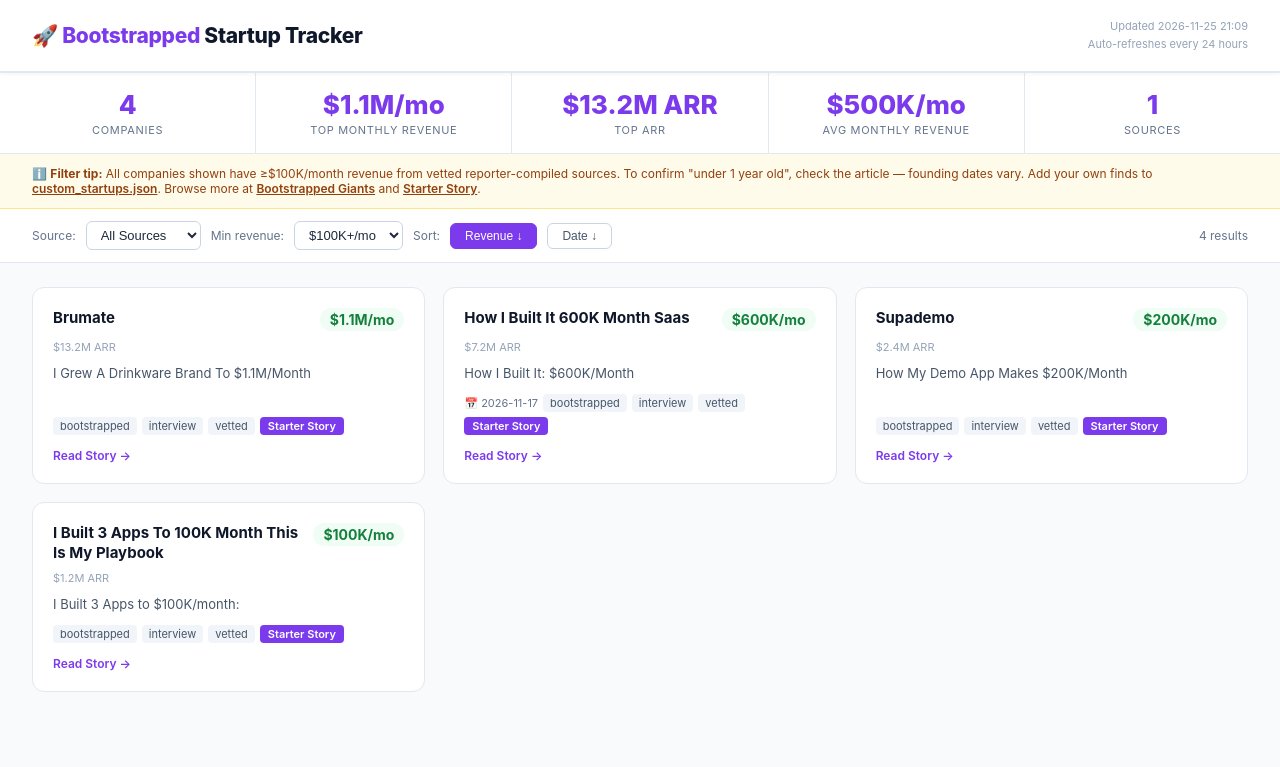
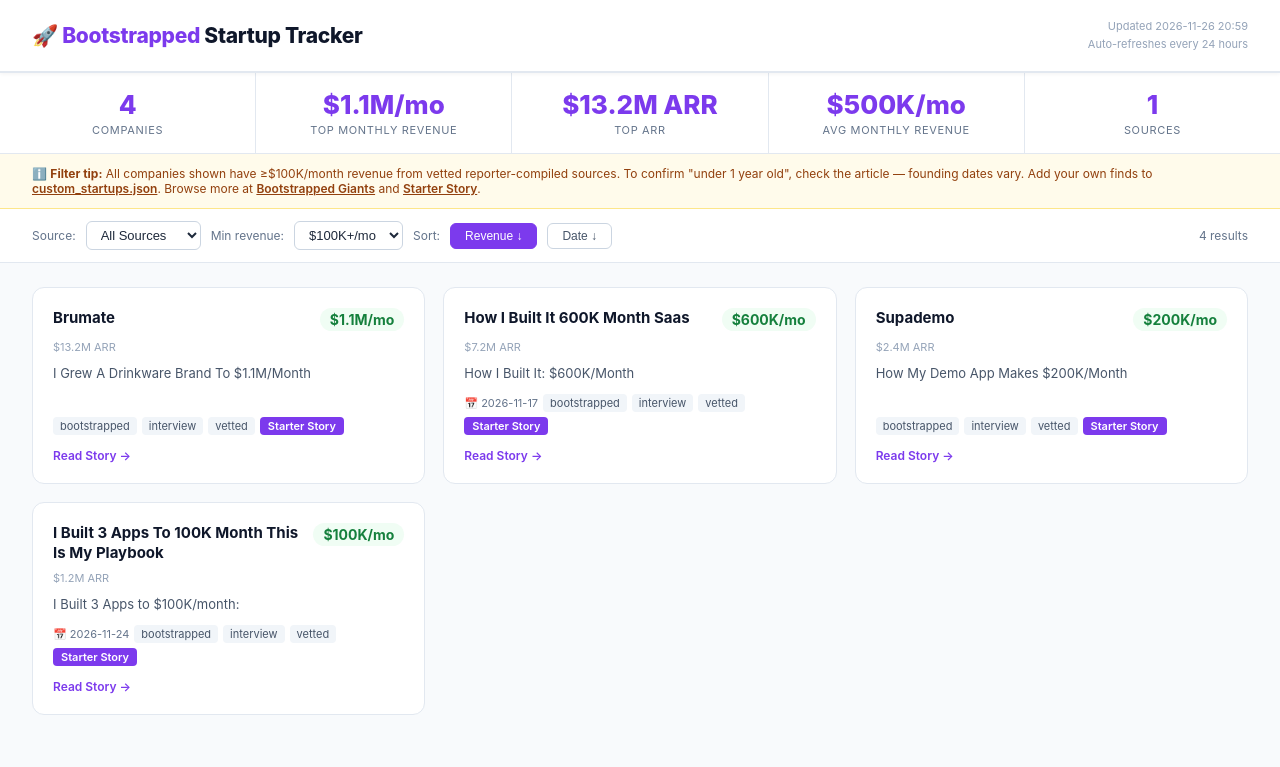
Before and after one commit to njerseycraig/startup-tracker, a plain HTML site: page index.html in a window 1280 px wide. Shown: the top 767 px of the page. Drawn offline with Linux system fonts and the light colour scheme.

Commit message:
Daily update: 2026-11-26

```diff
--- a/index.html
+++ b/index.html
@@ -96,7 +96,7 @@ select:focus { border-color: #7c3aed; box-shadow: 0 0 0 2px #ede9fe; }
 
 <div class="header">
   <h1>🚀 <em>Bootstrapped</em> Startup Tracker</h1>
-  <div class="upd">Updated 2026-11-25 21:09<br>Auto-refreshes every 24 hours</div>
+  <div class="upd">Updated 2026-11-26 20:59<br>Auto-refreshes every 24 hours</div>
 </div>
 
 <div class="stats">
@@ -165,14 +165,14 @@ select:focus { border-color: #7c3aed; box-shadow: 0 0 0 2px #ede9fe; }
   <div class="meta"><span class="tag">bootstrapped</span><span class="tag">interview</span><span class="tag">vetted</span><span class="badge" style="background:#7c3aed">Starter Story</span></div>
   <a class="read-btn" href="https://www.starterstory.com/stories/supademo" target="_blank" rel="noopener">Read Story →</a>
 </div>
-<div class="card" data-revenue="100000.0" data-source="Starter Story" data-date="">
+<div class="card" data-revenue="100000.0" data-source="Starter Story" data-date="2026-11-24">
   <div class="card-top">
     <div class="co-name">I Built 3 Apps To 100K Month This Is My Playbook</div>
     <div class="rev-pill">$100K/mo</div>
   </div>
   <div class="arr">$1.2M ARR</div>
   <p class="desc">I Built 3 Apps to $100K/month:</p>
-  <div class="meta"><span class="tag">bootstrapped</span><span class="tag">interview</span><span class="tag">vetted</span><span class="badge" style="background:#7c3aed">Starter Story</span></div>
+  <div class="meta"><span class="meta-item">📅 2026-11-24</span><span class="tag">bootstrapped</span><span class="tag">interview</span><span class="tag">vetted</span><span class="badge" style="background:#7c3aed">Starter Story</span></div>
   <a class="read-btn" href="https://www.starterstory.com/stories/i-built-3-apps-to-100k-month-this-is-my-playbook" target="_blank" rel="noopener">Read Story →</a>
 </div>
   <div class="empty hidden" id="empty">
--- a/startup_cache.json
+++ b/startup_cache.json
@@ -1,5 +1,5 @@
 {
-  "cached_at": "2026-11-25T21:09:22.546504",
+  "cached_at": "2026-11-26T20:59:27.358106",
   "startups": [
     {
       "name": "Brumate",
@@ -44,7 +44,7 @@
       "source": "Starter Story",
       "source_url": "https://www.starterstory.com",
       "article_url": "https://www.starterstory.com/stories/i-built-3-apps-to-100k-month-this-is-my-playbook",
-      "published_date": "",
+      "published_date": "2026-11-24",
       "founder": "",
       "tags": [
         "bootstrapped",
```
